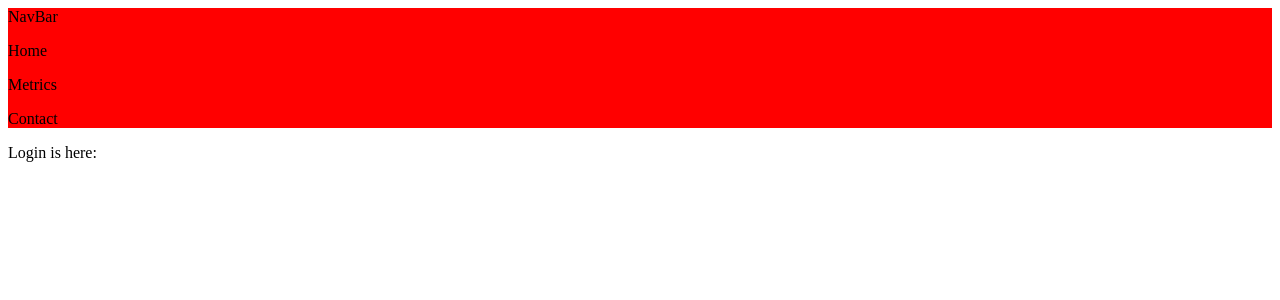
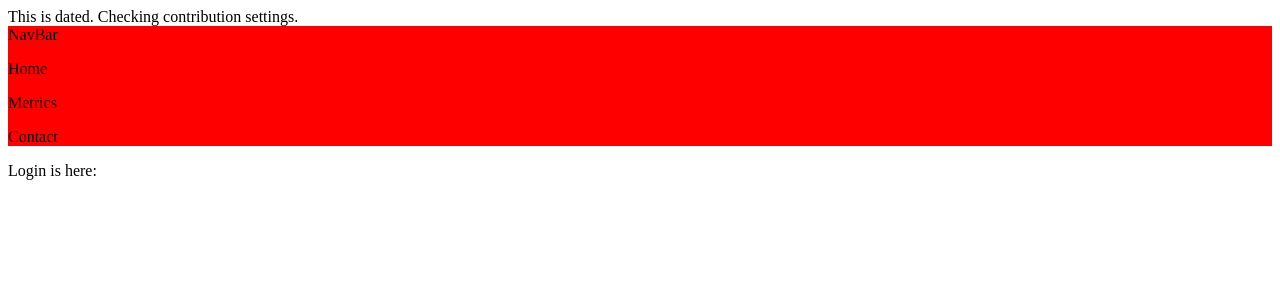
Before and after one commit to ndoolan/ClimbTime, a React app: page / in a window 1280 px wide. Shown: the top 300 px of the page. Built offline with nearby package versions, Linux system fonts and the light colour scheme.

Commit message:
ContributionsCheck/ND

```diff
--- a/src/client/App.tsx
+++ b/src/client/App.tsx
@@ -1,18 +1,19 @@
-import { BrowserRouter, Routes, Route } from 'react-router-dom'
-import NavBar from './components/NavBar'
-import Login from './pages/Login'
-import SignUp from './pages/SignUp'
+import { BrowserRouter, Routes, Route } from 'react-router-dom';
+import NavBar from './components/NavBar';
+import Login from './pages/Login';
+import SignUp from './pages/SignUp';
 
 const App = () => {
   return (
     <BrowserRouter>
-    <NavBar />
+      This is dated. Checking contribution settings.
+      <NavBar />
       <Routes>
-          <Route path='/' element={<Login />} />
-          <Route path='/signup'element={<SignUp />} />
+        <Route path="/" element={<Login />} />
+        <Route path="/signup" element={<SignUp />} />
       </Routes>
     </BrowserRouter>
-  )
-}
+  );
+};
 
-export default App
+export default App;
```
